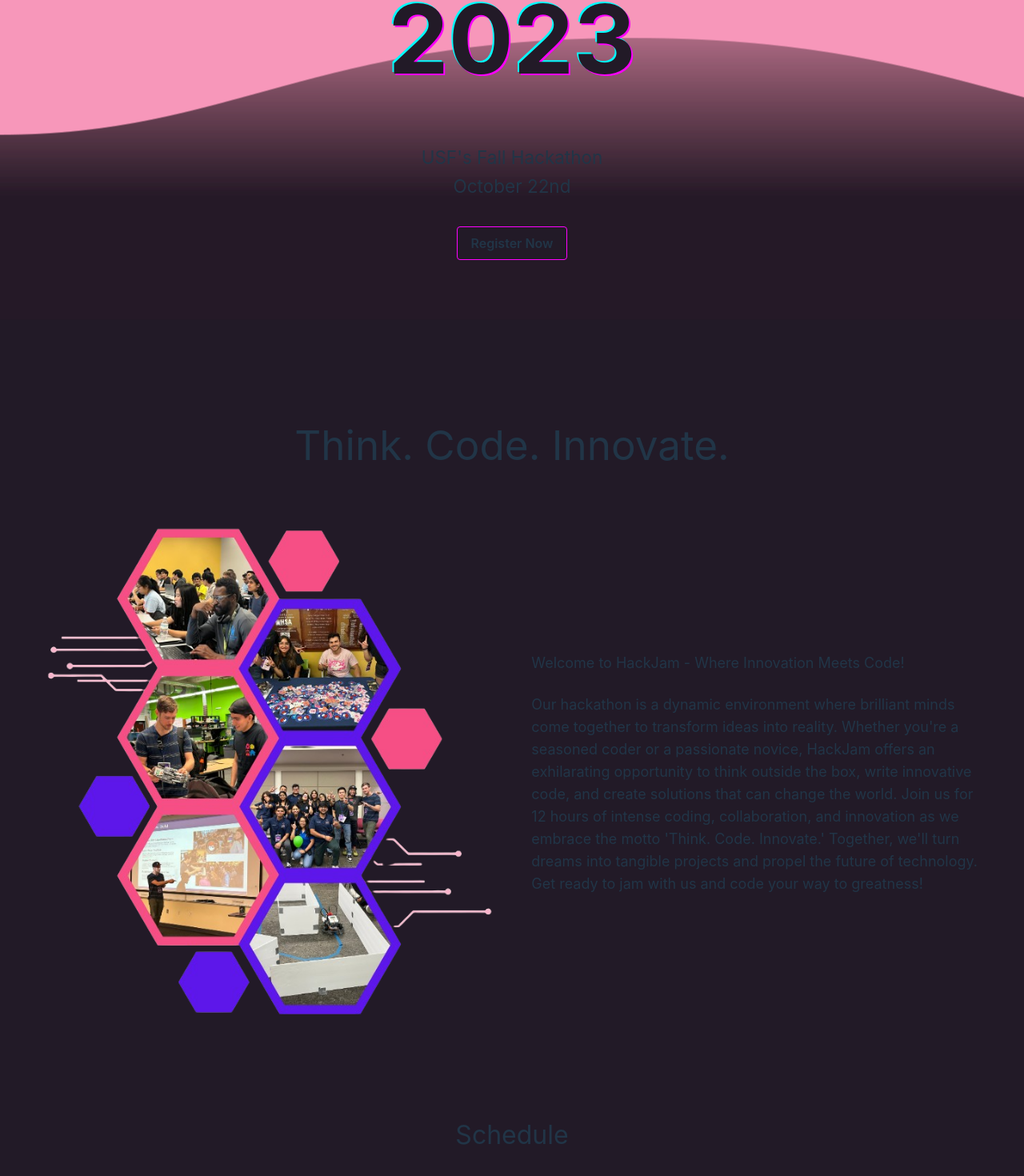
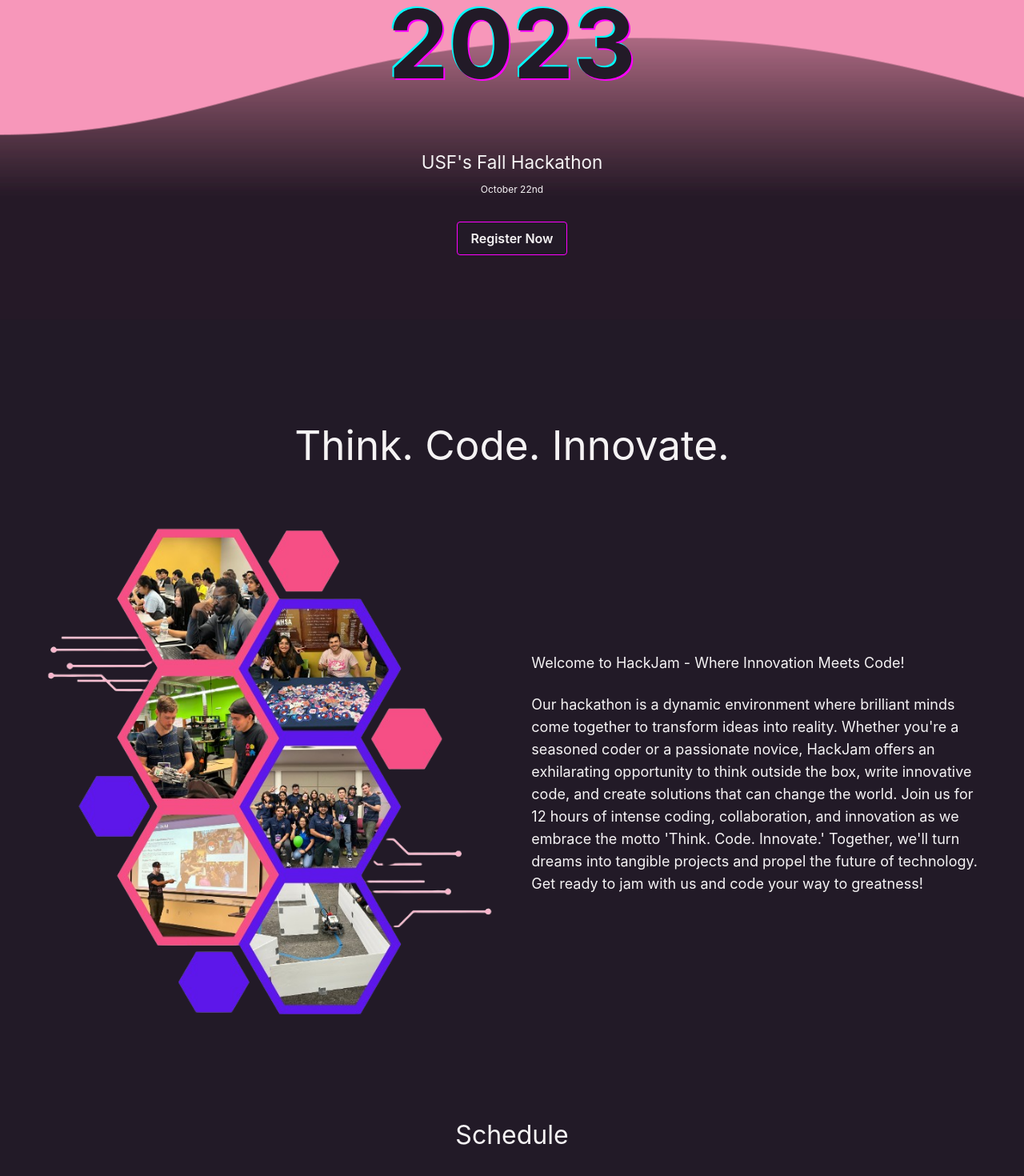
Before and after one commit to AsadbekNematov/hackjam, a React (Vite) app in the folder HackJam/: page / in a window 1280 px wide. Shown: the part 384-1854 px from the top of the page at 80% size. Built offline with nearby package versions, Linux system fonts and the light colour scheme.

Commit message:
Fixed colors

```diff
--- a/HackJam/src/App.css
+++ b/HackJam/src/App.css
@@ -9,7 +9,9 @@
   margin: 0 auto;;
   padding: 0;
   box-sizing: border-box;
-  -webkit-appearance: none;
+}
+.text {
+  color: #f5f3f4;
 }
 ::-webkit-scrollbar {
   width: 10px;
--- a/HackJam/src/components/About.jsx
+++ b/HackJam/src/components/About.jsx
@@ -3,7 +3,7 @@
 function About() {
   return (
     <div id="about" className="section" style={{'margin-top': '2rem'}}>
-      <h1 className="m-auto motto select-none">Think. Code. Innovate.</h1>
+      <h1 className="m-auto motto select-none text">Think. Code. Innovate.</h1>
       <br/><br/>
       <div className="about">
         <div className="about-content select-none">
@@ -11,9 +11,9 @@
         </div>
         <div className="about-content" style={{'margin-bottom': '-1rem'}}>
           <div className="about-text">
-            <p className="text-left text-lg">Welcome to HackJam - Where Innovation Meets Code!</p>
+            <p className="text-left text-lg text">Welcome to HackJam - Where Innovation Meets Code!</p>
             <br/>
-            <p className="text-left text-lg">
+            <p className="text-left text-lg text">
               Our hackathon is a dynamic environment where brilliant minds come together to transform ideas into reality.
               Whether you're a seasoned coder or a passionate novice, HackJam offers an exhilarating opportunity to think outside the box, write innovative code, and create
               solutions that can change the world. Join us for 12 hours of intense coding, collaboration, and innovation as we embrace the motto 'Think. Code. Innovate.'
--- a/HackJam/src/components/Collaborators.jsx
+++ b/HackJam/src/components/Collaborators.jsx
@@ -11,7 +11,7 @@
   return (
     <>
       <div id="collaborators" className="h-min mb-20 section">
-        <h1 className="m-auto section-title">In collaboration with...</h1>
+        <h1 className="m-auto section-title text">In collaboration with...</h1>
         <br/><br/>
         <div className="cohostContainer select-none">
           <div className="cohost p-0 w-20 m-auto ml-8">
--- a/HackJam/src/components/FAQ.jsx
+++ b/HackJam/src/components/FAQ.jsx
@@ -3,7 +3,7 @@
 function FAQ() {
   return (
     <div id="faq" className="section">
-      <h1 className="m-auto section-title">FAQ</h1>
+      <h1 className="m-auto section-title text">FAQ</h1>
       <br/>
       <div className="flex-col faq-flex justify-items-center">
         <div className="flex-none mb-3">
--- a/HackJam/src/components/Home.jsx
+++ b/HackJam/src/components/Home.jsx
@@ -16,11 +16,11 @@
           <h3 className="m-auto font-bold dark-color tt">2023</h3>
           <br/>
           <br/>
-          <h2 className="text-3xl"><sup>USF's Fall Hackathon</sup></h2>
-          <h2 className="text-3xl"><sup>October 22nd</sup></h2>
+          <h2 className="text-3xl text"><sup>USF's Fall Hackathon</sup></h2>
+          <h2 className="text-3x text"><sup>October 22nd</sup></h2>
           <br/>
           <form action="https://ocioyx01rpq.typeform.com/to/vSjZMc0c" target="_blank" >
-            <button onClick="" className="btn bg-transparent font-semibold py-2 px-4 border btn-border hover:border-transparent rounded">
+            <button onClick="" className="btn bg-transparent font-semibold py-2 px-4 border btn-border hover:border-transparent rounded text">
               Register Now
             </button>
           </form>
--- a/HackJam/src/components/QA.jsx
+++ b/HackJam/src/components/QA.jsx
@@ -4,18 +4,18 @@
   const [expand, setExpand] = useState(false);
   const expandClass = expand ? 'display' : 'hidden';
   const borderRadius = expand ? 'rounded-3xl' : 'rounded-t-full rounded-b-full'
-  const ansClass = `${expandClass} p-4 text-left`
+  const ansClass = `${expandClass} p-4 text-left text`
   const container = `${borderRadius} shadow rounded-3xl border border-gray-100`
 
   return (
     <div className={container}>
       <div className="p-4 text-xl relative font-medium flex">
-        <div className="text-left w-5/6 flex-auto q-text">
+        <div className="text-left w-5/6 flex-auto q-text text">
           {question}
         </div>
         <button
           aria-label="question-expander"
-          className="text-xl p-4 relative bg-transparent border-none flex-auto faq-btn"
+          className="text-xl p-4 relative bg-transparent border-none flex-auto faq-btn text"
           onClick={() => setExpand(!expand)}
         >
           {
--- a/HackJam/src/components/Schedule.jsx
+++ b/HackJam/src/components/Schedule.jsx
@@ -2,7 +2,7 @@
 function Schedule() {
   return (
     <div id="itinerary" className="section">
-      <h1 className="m-auto section-title" style={{'margin-bottom': '-1.5rem'}}>Schedule</h1>
+      <h1 className="m-auto section-title text" style={{'margin-bottom': '-1.5rem'}}>Schedule</h1>
       <br/>
       <div className="schedule-container select-none">
         <table className="schedule">
```
